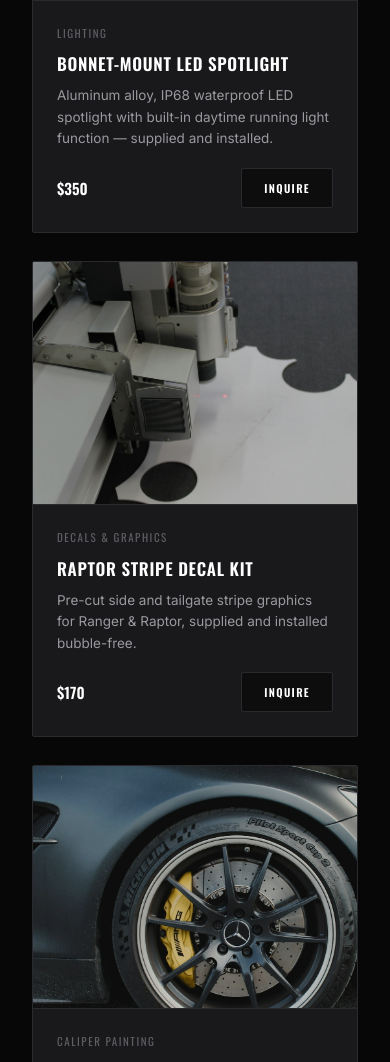
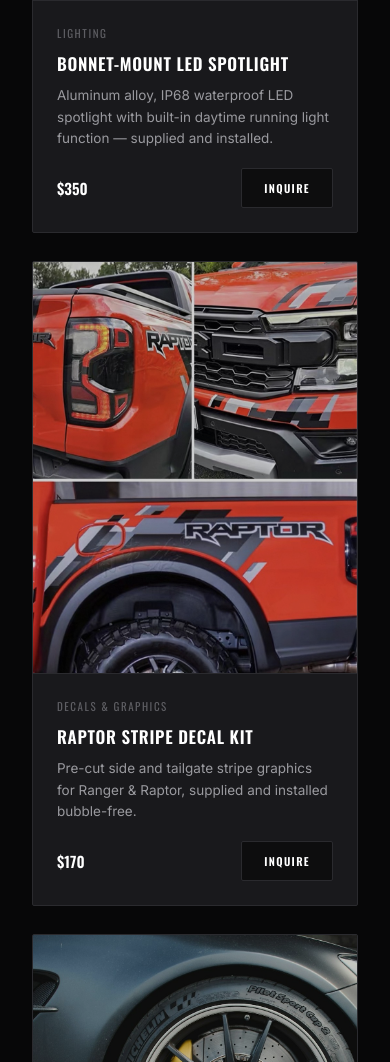
Before and after one commit to hamayoun313/motive-customs, a plain HTML site: page shop.html in a window 390 px wide. Shown: the part 2159-3221 px from the top of the page. Drawn offline with nearby package versions, Linux system fonts and the light colour scheme.

Commit message:
Use real Raptor camo decal photo for stripe decal kit
Watermark cropped out; full photo shown in a taller frame on phones
and in the product popup.

Co-Authored-By: Claude Opus 5.5 <noreply@anthropic.com>

```diff
--- a/css/style.css
+++ b/css/style.css
@@ -766,6 +766,14 @@ section { position: relative; }
   transition: transform .6s var(--ease);
 }
 .product-card:hover .product-media img { transform: scale(1.06); }
+/* Collage-style photos: in the multi-column grid keep the 4:3 frame but favour
+   the lower panel; once cards go single-column, show the whole photo large. */
+.product-media--full img { object-position: center 85%; }
+@media (max-width: 760px) {
+  .product-media--full { aspect-ratio: 939 / 1193; }
+  .product-media--full img { object-position: center; }
+}
+.pm-media.pm-contain img { object-fit: contain; }
 .product-badge {
   position: absolute; top: 14px; left: 14px; z-index: 2;
   background: var(--red); color: #fff;
--- a/js/shop.js
+++ b/js/shop.js
@@ -30,6 +30,7 @@
 
     imgEl.src = img ? img.src : '';
     imgEl.alt = title ? title.textContent : '';
+    imgEl.parentNode.classList.toggle('pm-contain', card.getAttribute('data-img-fit') === 'contain');
     catEl.textContent = cat ? cat.textContent : '';
     titleEl.textContent = title ? title.textContent : '';
     descEl.textContent = detail;
--- a/shop.html
+++ b/shop.html
@@ -111,10 +111,10 @@
         </div>
       </div>
 
-      <div class="product-card reveal" data-category="wraps"
+      <div class="product-card reveal" data-category="wraps" data-img-fit="contain"
         data-detail="Pre-cut cast-vinyl stripe graphics for the side panels and tailgate, designed around the Ranger/Raptor's factory panel lines. Cut, supplied and installed in-house — fitted bubble-free with a durable, UV-stable finish.">
-        <div class="product-media">
-          <img src="images/stock/decal-cutting.jpg" alt="">
+        <div class="product-media product-media--full">
+          <img src="images/stock/raptor-decal-kit.jpg" alt="Ford Ranger Raptor with camo stripe decal kit on tailgate, bonnet and side panel">
         </div>
         <div class="product-body">
           <div class="product-cat">Decals &amp; Graphics</div>
```
Also changed, not shown: index.html (+2 -2 lines), images/stock/raptor-decal-kit.jpg (added).
